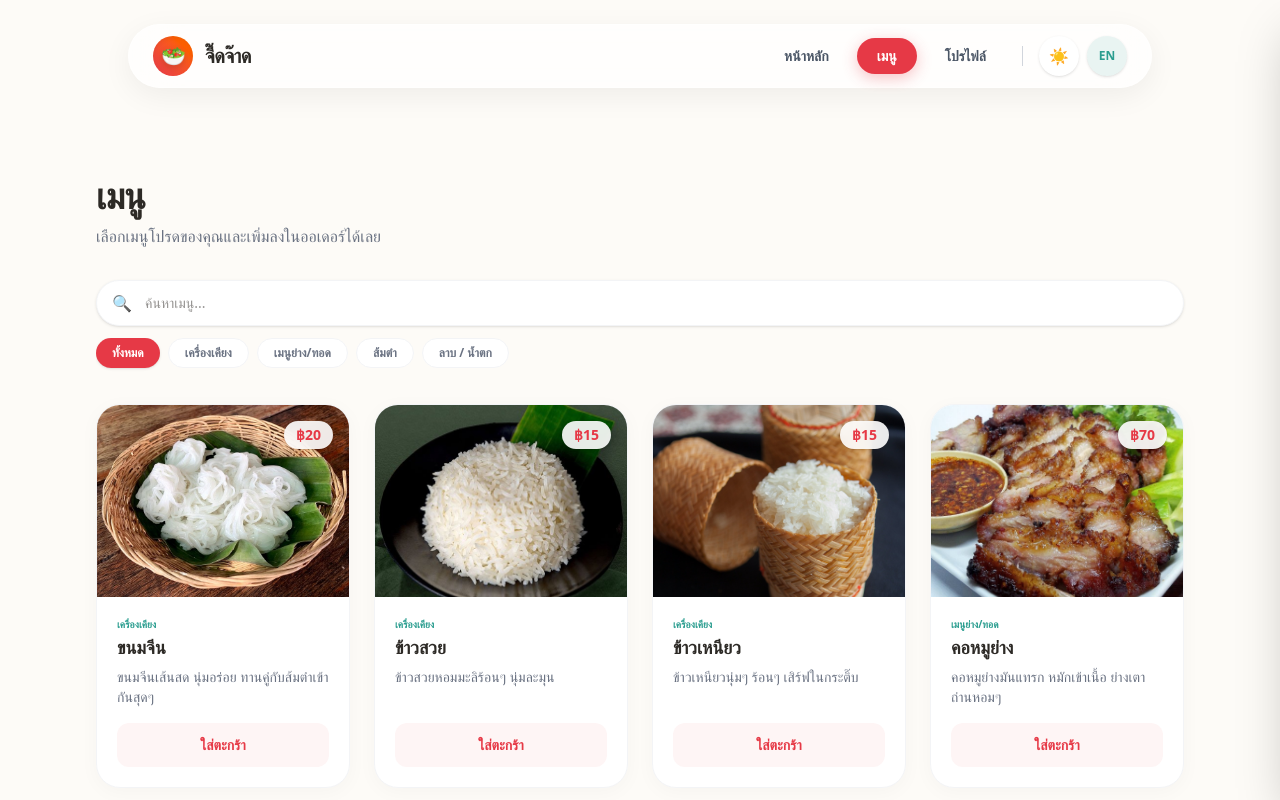
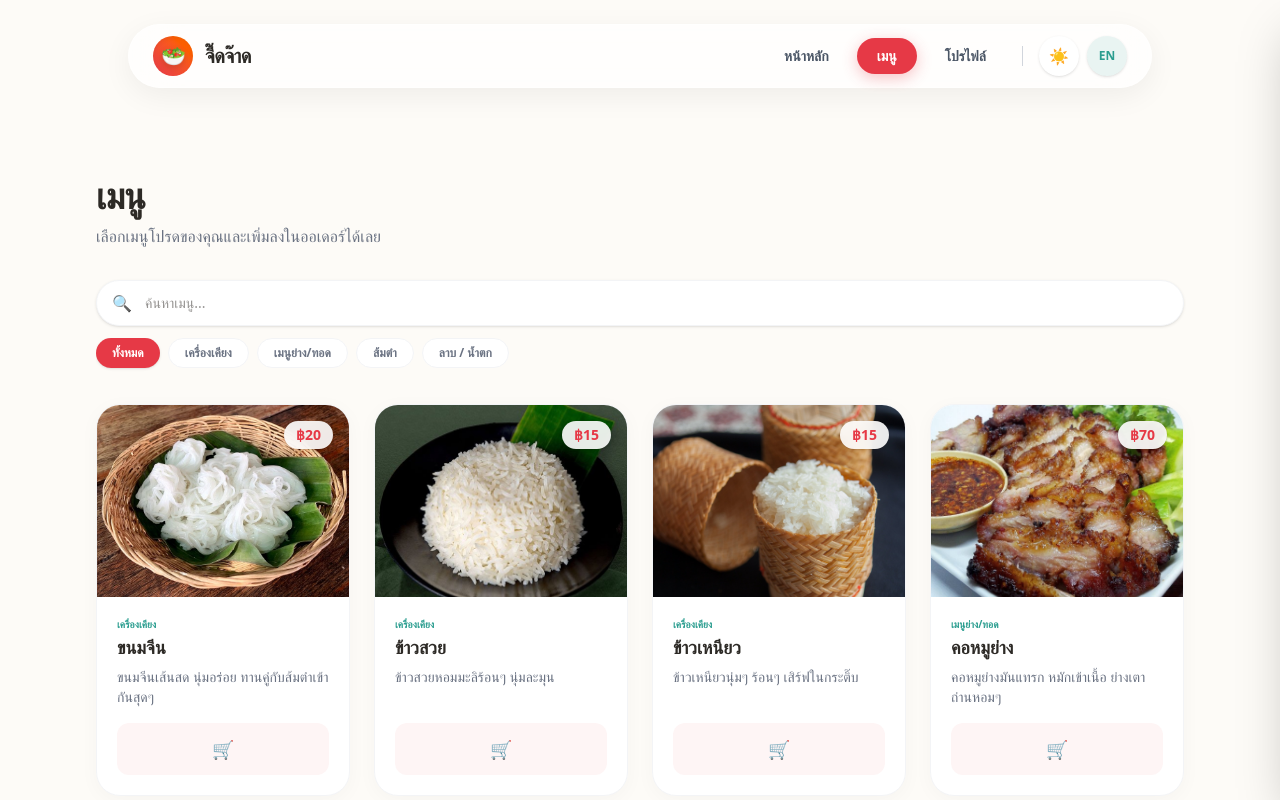
Before and after one commit to rainnySW/jeedjad-somtam, a Next.js app: page /menu in a window 1280 px wide. Shown: the top 800 px of the page. Built offline with nearby package versions, Linux system fonts and the light colour scheme; no server answers; the database is empty.

Commit message:
style: replace Add to Order text with cart Icon

```diff
--- a/components/OptionsModal.js
+++ b/components/OptionsModal.js
@@ -138,8 +138,8 @@ export default function OptionsModal({ item, onClose, onSave, lang, t }) {
           ></textarea>
         </div>
 
-        <button onClick={handleSave} className="w-full py-4 bg-[#E63946] text-white rounded-xl font-bold text-lg hover:opacity-90 active:scale-95 transition-all shadow-[0_4px_15px_rgba(230,57,70,0.3)]">
-          {t('addToOrder')} - ฿{(basePrice + addonsPrice) * qty}
+        <button onClick={handleSave} className="w-full py-4 bg-[#E63946] text-white rounded-xl font-bold text-lg hover:opacity-90 active:scale-95 transition-all shadow-[0_4px_15px_rgba(230,57,70,0.3)] flex items-center justify-center gap-2">
+          <span className="text-2xl">🛒</span> <span>฿{(basePrice + addonsPrice) * qty}</span>
         </button>
       </div>
     </div>
--- a/pages/menu.js
+++ b/pages/menu.js
@@ -104,9 +104,9 @@ export default function Menu({ t, lang, setEditingItem, quickAddToCart }) {
                 </p>
                 <button
                   onClick={(e) => { e.stopPropagation(); quickAddToCart(item); }}
-                  className="w-full py-2 md:py-3 bg-[#E63946]/5 dark:bg-[#E63946]/10 text-center rounded-lg md:rounded-xl font-bold text-xs md:text-sm text-[#E63946] hover:bg-[#E63946] hover:text-white transition-colors cursor-pointer"
+                  className="w-full py-2 md:py-3 bg-[#E63946]/5 dark:bg-[#E63946]/10 flex justify-center items-center rounded-lg md:rounded-xl font-bold text-xs md:text-sm text-[#E63946] hover:bg-[#E63946] hover:text-white transition-colors cursor-pointer"
                 >
-                  {t('addToOrder')}
+                  <span className="text-lg">🛒</span>
                 </button>
               </div>
             </div>
```
